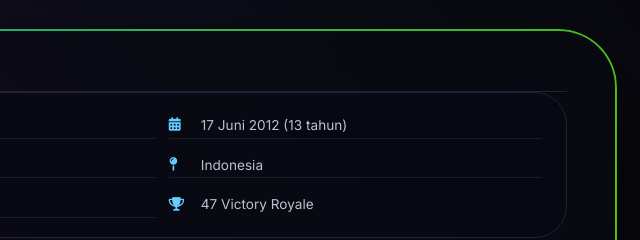
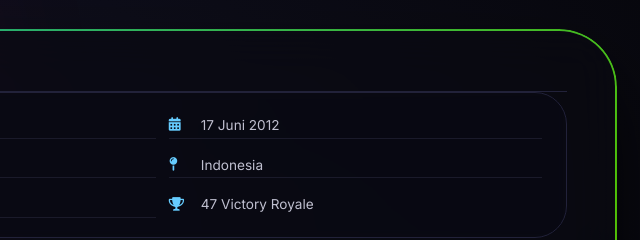
Before and after one commit to rexxu958/reyhan-yassar, a plain HTML site: page index.html in a window 1280 px wide. Shown: the top 240 px of the page, 640-1280 px from the left. Drawn offline with Linux system fonts and the light colour scheme.

Commit message:
Update date of birth format in index.html
Removed age information from the date of birth.

```diff
--- a/index.html
+++ b/index.html
@@ -532,7 +532,7 @@
           <div class="section-title"><i class="fas fa-id-card"></i> Data Diri</div>
           <div class="info-grid">
             <div class="info-item"><i class="fas fa-user"></i> Reyhan Yassar Elyoesha</div>
-            <div class="info-item"><i class="fas fa-calendar-alt"></i> 17 Juni 2012 (13 tahun)</div>
+            <div class="info-item"><i class="fas fa-calendar-alt"></i> 17 Juni 2012</div>
             <div class="info-item"><i class="fas fa-graduation-cap"></i> Informatika &amp; English</div>
             <div class="info-item"><i class="fas fa-map-pin"></i> Indonesia</div>
             <div class="info-item"><i class="fas fa-code"></i> JavaScript · Python</div>
```
